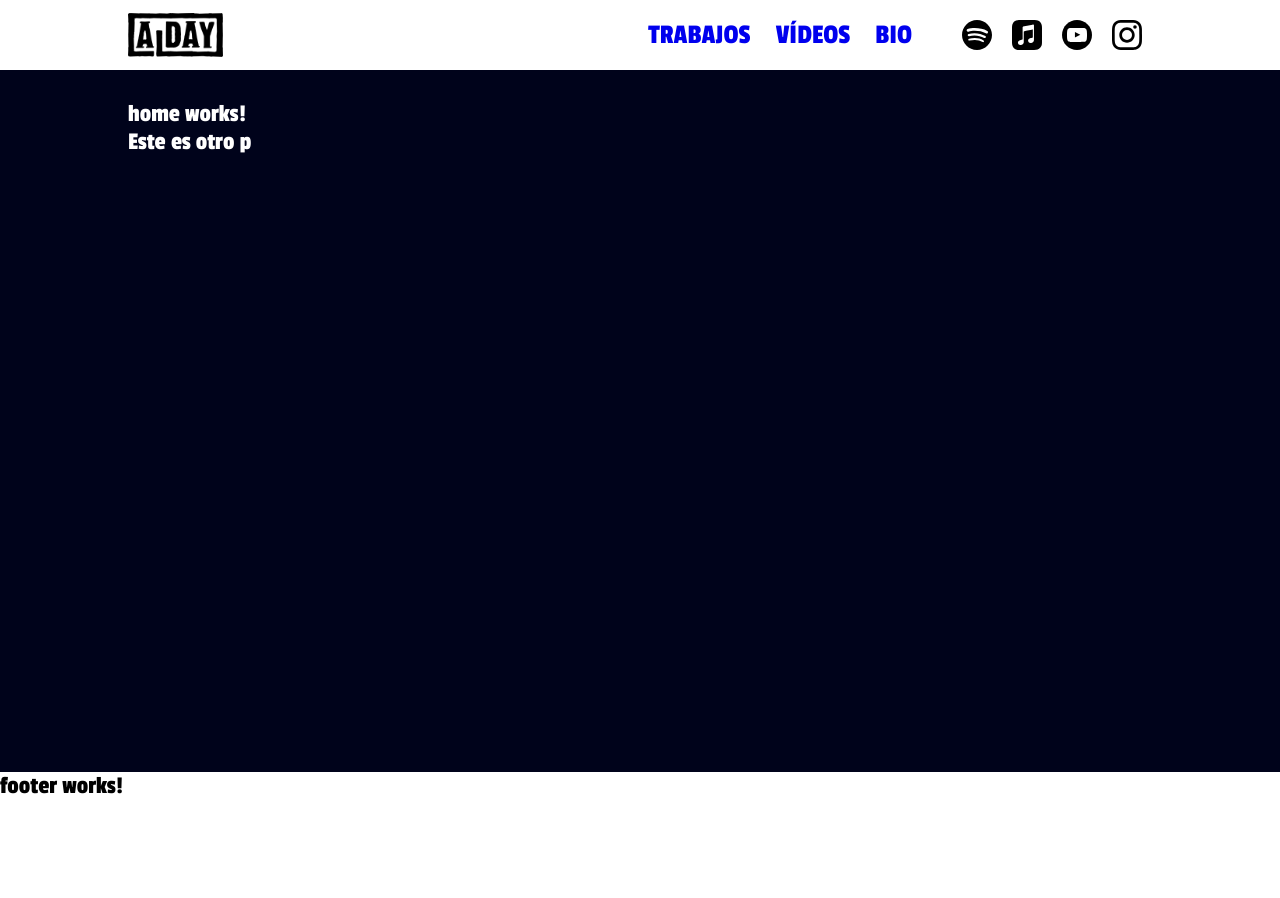
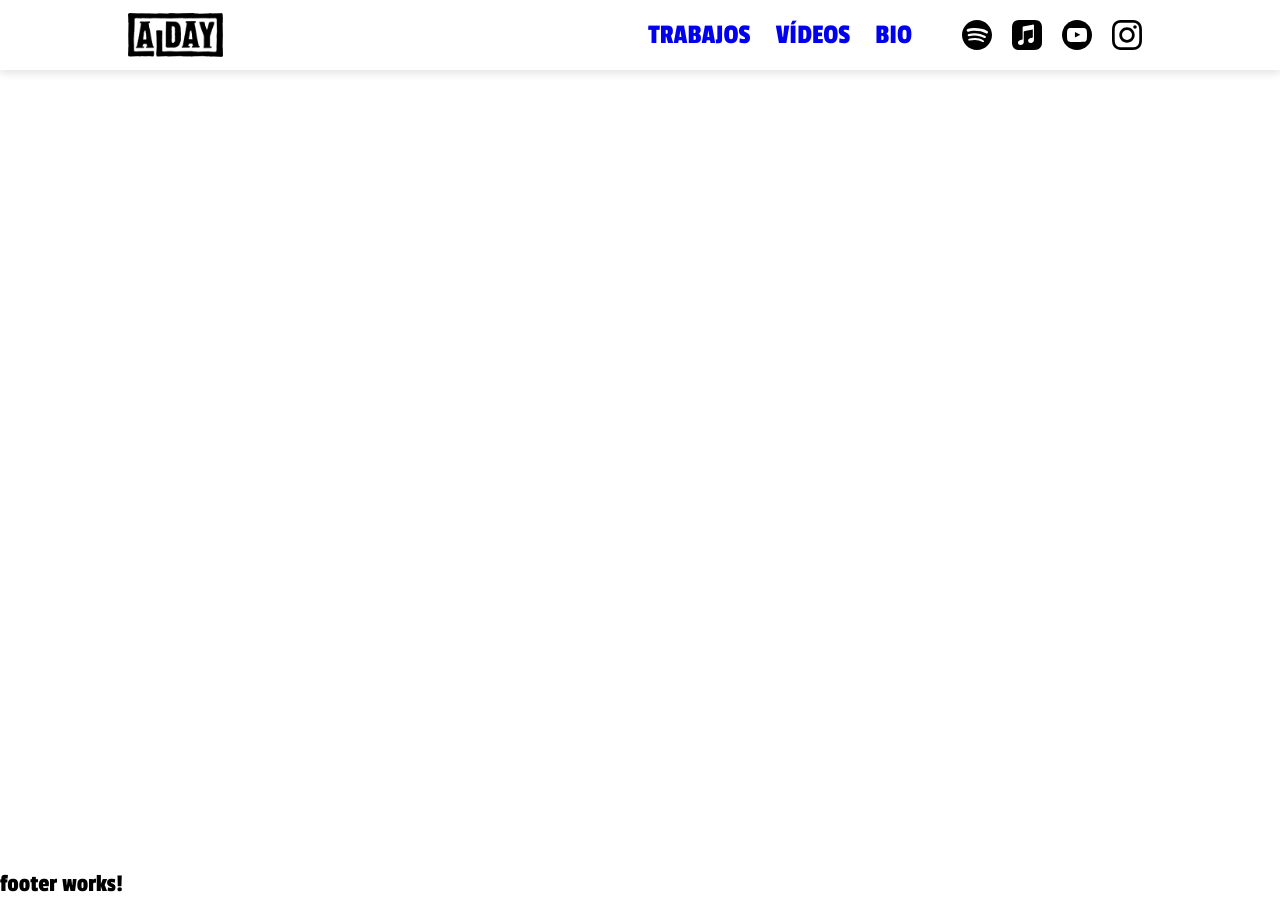
Before and after one commit to aldaydev/alday_es-v2, an Angular app: page / in a window 1280 px wide. Before the commit the page ends 800 px from the top, so only its background shows below. Built offline with nearby package versions, Linux system fonts and the light colour scheme.

Commit message:
working on home page

```diff
--- a/src/app/app.css
+++ b/src/app/app.css
@@ -1,5 +1,5 @@
 .app-main{
-    background-color: var(--color-primary);
     color: white;
-    padding: 30px var(--res-padding);
+    margin-top: 70px;
+    /* padding: 30px var(--res-padding); */
 }
--- a/src/app/components/header/header.css
+++ b/src/app/components/header/header.css
@@ -7,6 +7,10 @@
     align-items: center;
     padding: 10px var(--res-padding);
     height: 70px;
+    box-shadow: 0 4px 8px rgba(0, 0, 0, 0.1);
+    position: fixed;
+    width: 100dvw;
+    background-color: white;
 }
 
 /* BRAND SECTION */
--- a/src/app/pages/home/home.css
+++ b/src/app/pages/home/home.css
@@ -0,0 +1,9 @@
+.spotlight {
+    overflow: hidden;
+    height: calc(100dvh);
+}
+
+.spotlight__image {
+    width: 100%;
+    height: auto;
+}
--- a/src/app/pages/home/home.html
+++ b/src/app/pages/home/home.html
@@ -1,2 +1,3 @@
-<p>home works!</p>
-<p>Este es otro p</p>
+<section class="spotlight">
+
+</section>
```
Also changed, not shown: src/assets/images/brand/home_image.jpg (added).
